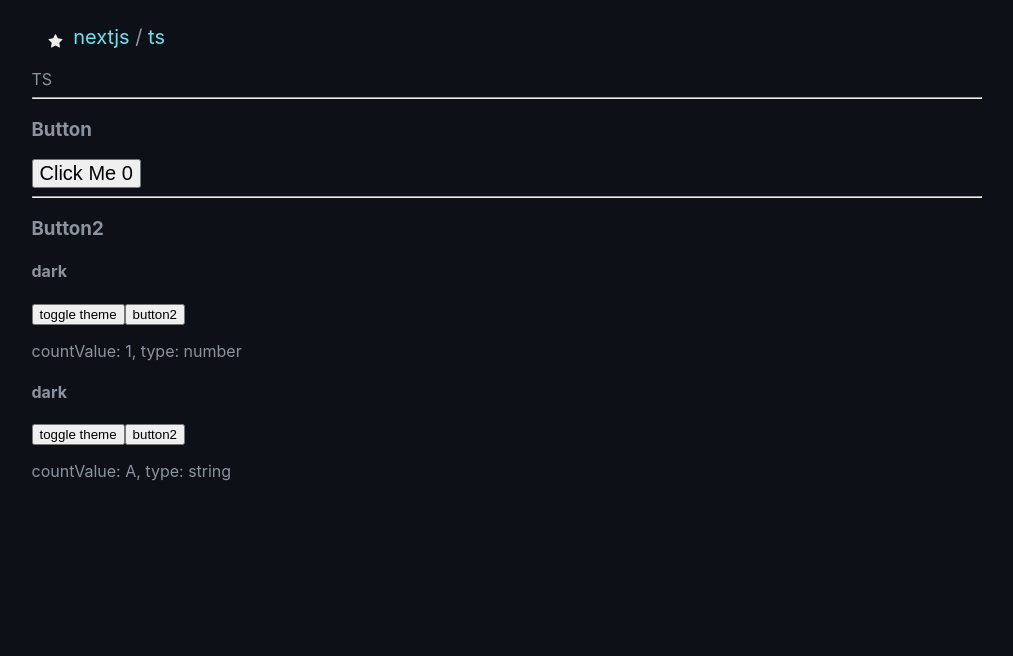
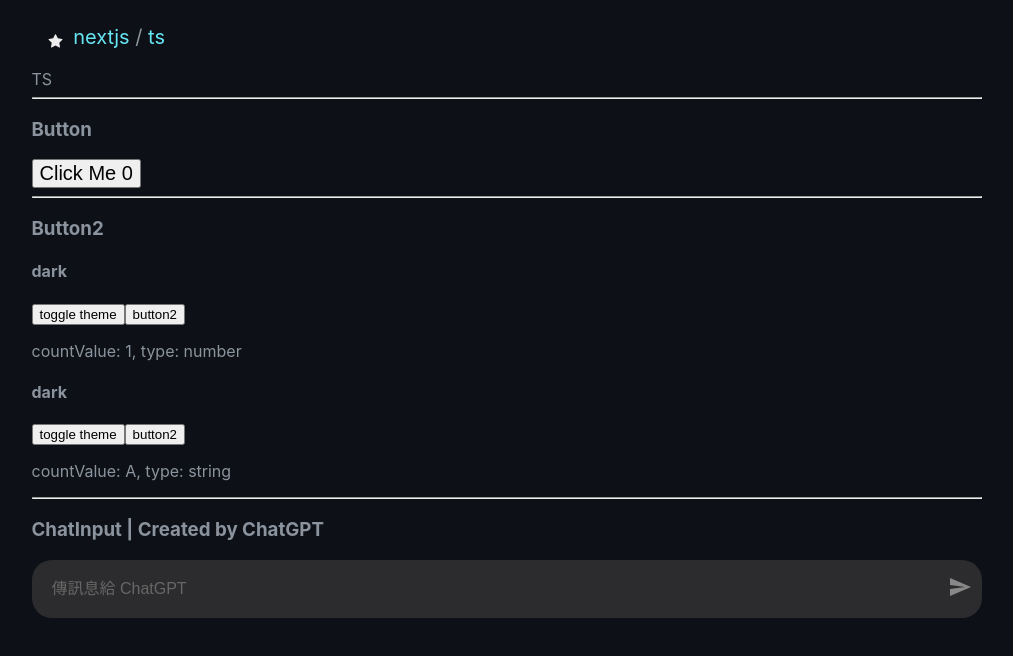
Before and after one commit to DavisChang/nextjs-on-demand-isr, a Next.js app: page /ts in a window 1280 px wide. Shown: the top 656 px of the page, without its empty margins (126-1139 px from the left). Built offline with nearby package versions, Linux system fonts and the light colour scheme; no server answers.

Commit message:
use chatgpt to create a chat input component

```diff
--- a/app/ts/page.tsx
+++ b/app/ts/page.tsx
@@ -2,6 +2,7 @@
 import { useState } from "react";
 import Button from "../../components/Button";
 import Button2 from "../../components/Button2";
+import ChatInput from "../../components/chatInput/ChatInput";
 export default function Ts() {
   const [count, setCount] = useState(0);
 
@@ -12,6 +13,9 @@ export default function Ts() {
   };
   const icon = <i></i>;
 
+  const handleSend = (message: string) => {
+    console.log("handleSend:", message);
+  };
   return (
     <div>
       TS
@@ -40,6 +44,11 @@ export default function Ts() {
         <Button2 countValue={1} countHistory={[1, 2, 3]} />
         <Button2 countValue={"A"} countHistory={["A", "B", "C"]} />
       </div>
+      <hr />
+      <div>
+        <h3>ChatInput | Created by ChatGPT</h3>
+        <ChatInput onSend={handleSend} />
+      </div>
     </div>
   );
 }
--- /dev/null
+++ b/components/chatInput/ChatInput.tsx
@@ -0,0 +1,48 @@
+// Created by ChatGPT
+
+import React from "react";
+import "./chatInput.scss";
+
+interface ChatInputProps {
+  placeholder?: string;
+  onSend: (message: string) => void;
+}
+
+const ChatInput: React.FC<ChatInputProps> = ({
+  placeholder = "傳訊息給 ChatGPT",
+  onSend,
+}) => {
+  const [message, setMessage] = React.useState<string>("");
+
+  const handleSend = () => {
+    if (message.trim()) {
+      onSend(message);
+      setMessage(""); // Clear the input after sending
+    }
+  };
+
+  return (
+    <div className="chat-input-container">
+      <input
+        type="text"
+        className="chat-input"
+        placeholder={placeholder}
+        value={message}
+        onChange={(e) => setMessage(e.target.value)}
+        onKeyDown={(e) => e.key === "Enter" && handleSend()}
+      />
+      <button className="chat-send-button" onClick={handleSend}>
+        <svg
+          xmlns="http://www.w3.org/2000/svg"
+          viewBox="0 0 24 24"
+          fill="currentColor"
+          className="send-icon"
+        >
+          <path d="M2.01 21l20.99-9-20.99-9-.01 7 15 2-15 2 .01 7z" />
+        </svg>
+      </button>
+    </div>
+  );
+};
+
+export default ChatInput;
--- /dev/null
+++ b/components/chatInput/chatInput.scss
@@ -0,0 +1,44 @@
+// Created by ChatGPT
+
+.chat-input-container {
+  display: flex;
+  align-items: center;
+  background-color: #2c2c2e;
+  padding: 10px;
+  border-radius: 20px;
+  width: 100%;
+}
+
+.chat-input {
+  flex: 1;
+  border: none;
+  background: none;
+  color: #ffffff;
+  font-size: 16px;
+  padding: 10px;
+  outline: none;
+  border-radius: 20px;
+  margin-right: 10px;
+
+  &::placeholder {
+    color: #666666;
+  }
+}
+
+.chat-send-button {
+  background: none;
+  border: none;
+  padding: 0;
+  cursor: pointer;
+  outline: none;
+
+  .send-icon {
+    fill: #888888;
+    width: 24px;
+    height: 24px;
+  }
+
+  &:hover .send-icon {
+    fill: #ffffff;
+  }
+}
```
